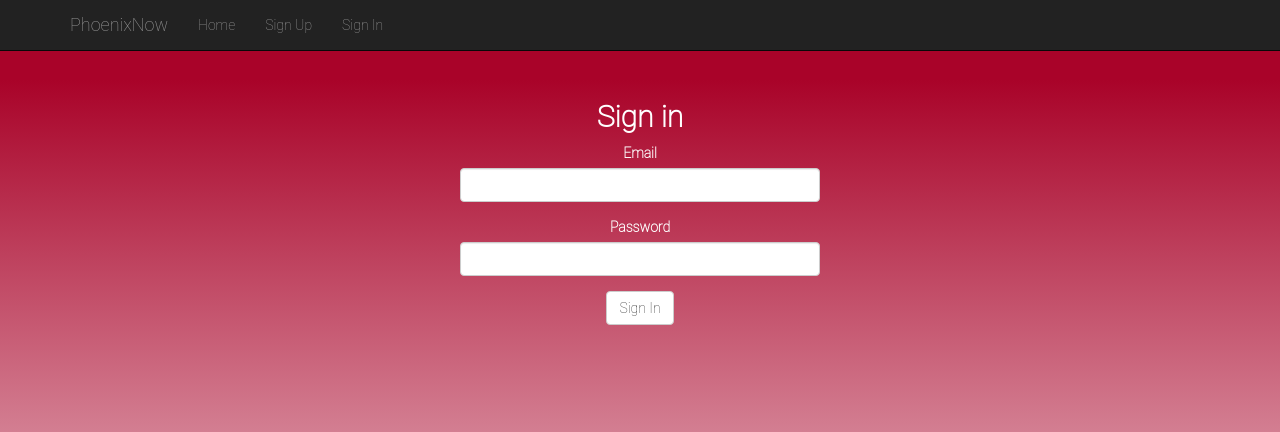
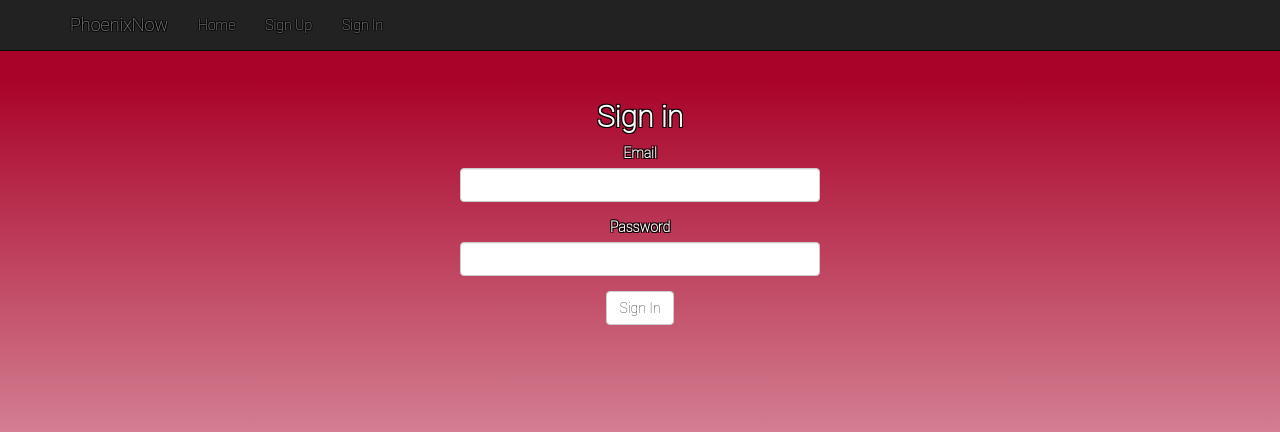
Before and after one commit to ECGHelloWorld/PhoenixNow, a Flask app: page /signin in a window 1280 px wide. Shown: the top 432 px of the page. Run offline with Flask 2, Linux system fonts and the light colour scheme; some libraries are stand-ins or nearby versions.

Commit message:
made text more visible against gradient

```diff
--- a/PhoenixNow/static/styles.css
+++ b/PhoenixNow/static/styles.css
@@ -13,6 +13,12 @@ filter: progid:DXImageTransform.Microsoft.gradient( startColorstr='#a90329', end
     background-repeat: no-repeat;
     background-attachment: fixed;
     color: white;
+
+    text-shadow:
+   -1px -1px 0 #000,
+    1px -1px 0 #000,
+    -1px 1px 0 #000,
+     1px 1px 0 #000;
 
 }
 .container {
```
